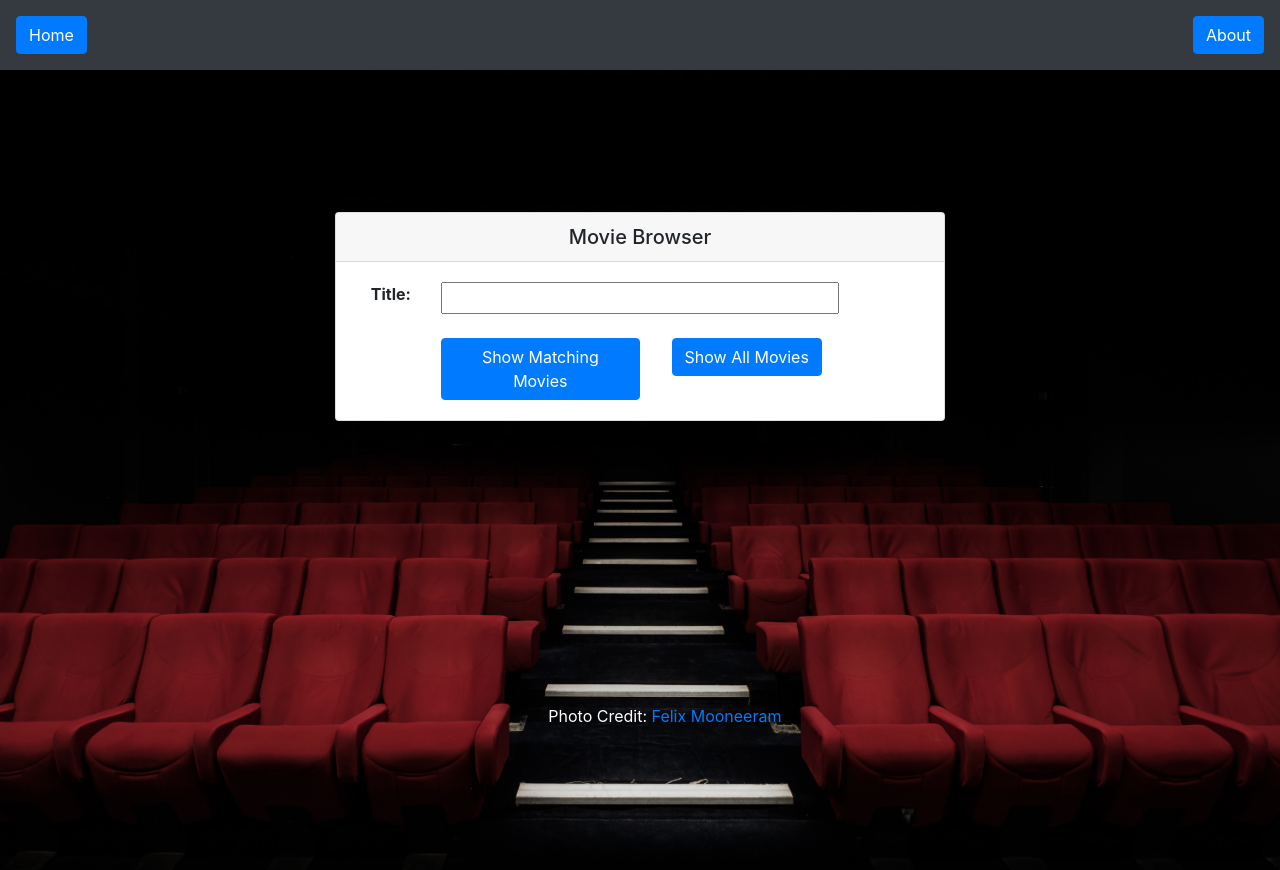
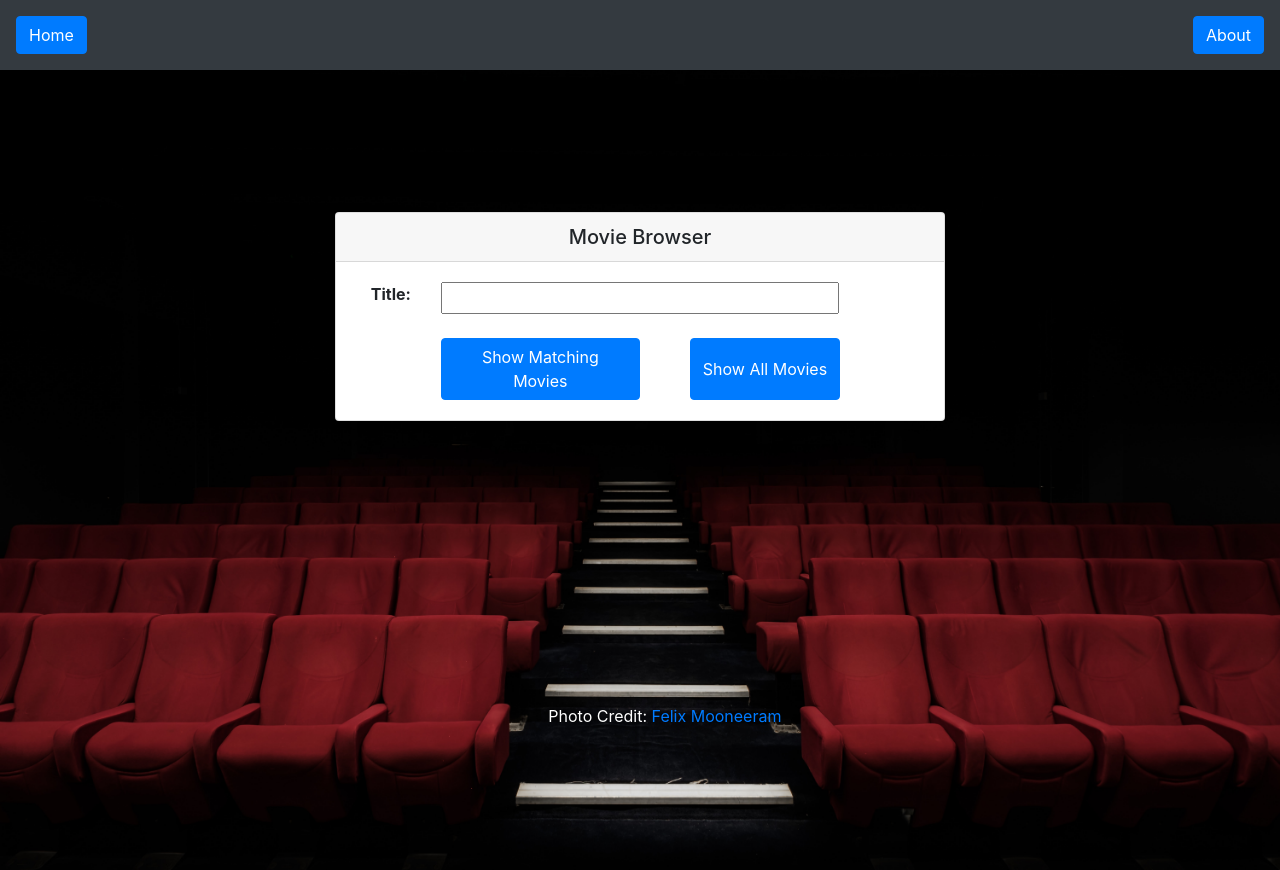
Before and after one commit to pnava589/React-Assignment-I, a React (Create React App) app in the folder assignment-i/: page / in a window 1280 px wide. Built offline with nearby package versions, Linux system fonts and the light colour scheme; no server answers.

Commit message:
resolved form submit

```diff
--- a/assignment-i/src/App.js
+++ b/assignment-i/src/App.js
@@ -19,11 +19,36 @@ class App extends React.Component{
         const url = "http://www.randyconnolly.com/funwebdev/3rd/api/movie/movies-brief.php?id=ALL";
         const response = await fetch(url);
         const jsonData = await response.json();
-        this.setState( {movies: jsonData } );
+        //this.setState( {movies: jsonData } );
+        localStorage.setItem('data',JSON.stringify(jsonData));
+
+        //console.log(getData[0].id);
         }
         catch (error) {
         console.error(error);
     }
+   }
+
+   filterMovies = (data)=>{
+    var getData = JSON.parse(localStorage.getItem('data'));
+    var filteredData =[];
+    var filtered = getData.filter(function(e){
+      return e.title.toLowerCase().includes(data.input.toLowerCase());
+    })
+
+    /*for(var i=0; i<getData.length; i++){
+      for(var index=0; index < getData[0]; index++){
+        if(data.lowercase())
+      }
+    }*/
+
+
+    //console.log(input);
+    console.log(filteredData);
+
+
+
+
    }
 
   render(){
@@ -33,7 +58,7 @@ class App extends React.Component{
       <main>
         <DefaultHeader />
         <Route path='/' exact component={Home} />
-        <Route path='/home' exact component={Home} />
+        <Route path='/home' exact component={(props)=> <Home filterMovies={this.filterMovies}/>} />
         <Route path='/default' exact component={(props)=> <Default movies={this.state.movies}/>} />
         <Route path='/about' exact component={About}/>
       </main>
--- a/assignment-i/src/components/Home.js
+++ b/assignment-i/src/components/Home.js
@@ -8,6 +8,7 @@ constructor(props){
 
 }
 
+
     render(){
 
         const imgSrc = "./felix-mooneeram-evlkOfkQ5rE-unsplash.jpg";
@@ -15,7 +16,7 @@ constructor(props){
             <div className="container-fluid"  style = {{ backgroundImage: `url(${imgSrc})`,height: '800px',
             backgroundSize: 'cover', backgroundPosition: 'center center', backgroundRepeat: 'no-repeat',}}>
                 <div className="h-100 row align-items-center">
-                  <HomeCard/>
+                  <HomeCard filterMovies={this.props.filterMovies}/>
                   <div className="col-md-6 offset-5 text-white">
                     Photo Credit: <a href="https://unsplash.com/@felixmooneeram">Felix Mooneeram</a>
                 </div>
--- a/assignment-i/src/components/HomeCard.js
+++ b/assignment-i/src/components/HomeCard.js
@@ -1,27 +1,60 @@
 import React from "react";
 import { Link } from 'react-router-dom';
 
-const HomeCard = () =>
-                <div className="col-md-6 offset-md-3">
+class HomeCard extends React.Component{
+  constructor(props){
+    super(props);
+    this.state={input:''};
+
+  }
+
+  handleChange=(e)=>{
+
+    this.setState({[e.target.name]: e.target.value})
+  }
+
+  handleSubmit=(e)=>{
+    e.preventDefault();
+    const data = this.state;
+    this.props.filterMovies(data);
+
+
+  }
+
+
+
+  render(){
+    const {input} = this.state
+    return(<div className="col-md-6 offset-md-3">
     <div className="card text-center">
       <h5 className="card-header">
         Movie Browser
       </h5>
       <div className="card-body">
         <div className="card-text">
+          <form  onSubmit={this.handleSubmit}>
             <div className="row">
-                            <label className="col-md-2"><b>Title:</b></label><input className="col-md-8" type="text"></input>
+          <label className="col-md-2"><b>Title:</b></label><input className="col-md-8" name="input" onChange={this.handleChange}></input>
           </div>
           <br></br>
-                            <div className="row text-white">
-                              <a className="col-md-4 offset-md-2 btn btn-primary">Show Matching Movies</a>
-                              <Link to='/default' className="col-md-4">
-                                <button className="offset-md-1 btn btn-primary">Show All Movies</button>
-                              </Link>
+          <div className="text-white row">
+            <button className="col-md-4 offset-md-2 btn btn-primary" type='submit'>Show Matching Movies</button>
+
+              <button className="offset-md-1 btn btn-primary" type='submit' name='title'>Show All Movies</button>
+
+          </div>
+          </form>
         </div>
       </div>
     </div>
-                      </div>
-                  </div>;
+</div>);
+  }
 
+}
 export default HomeCard;
+
+/*
+<Link to='/default' className="col-md-4">
+              <button className="offset-md-1 btn btn-primary" type='submit'>Show All Movies</button>
+            </Link>
+*/
```
Lines whose indentation alone changed are shown as unchanged.
